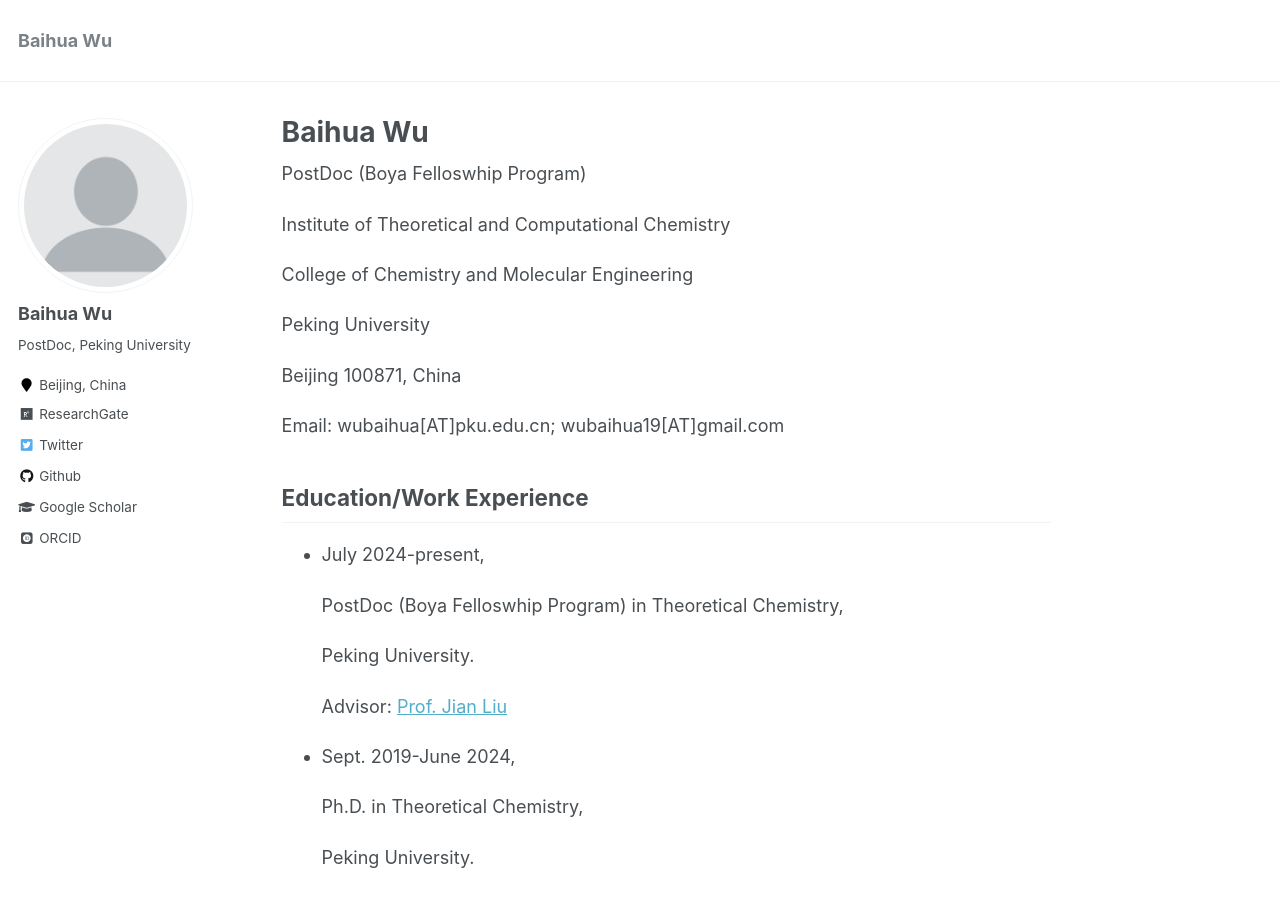
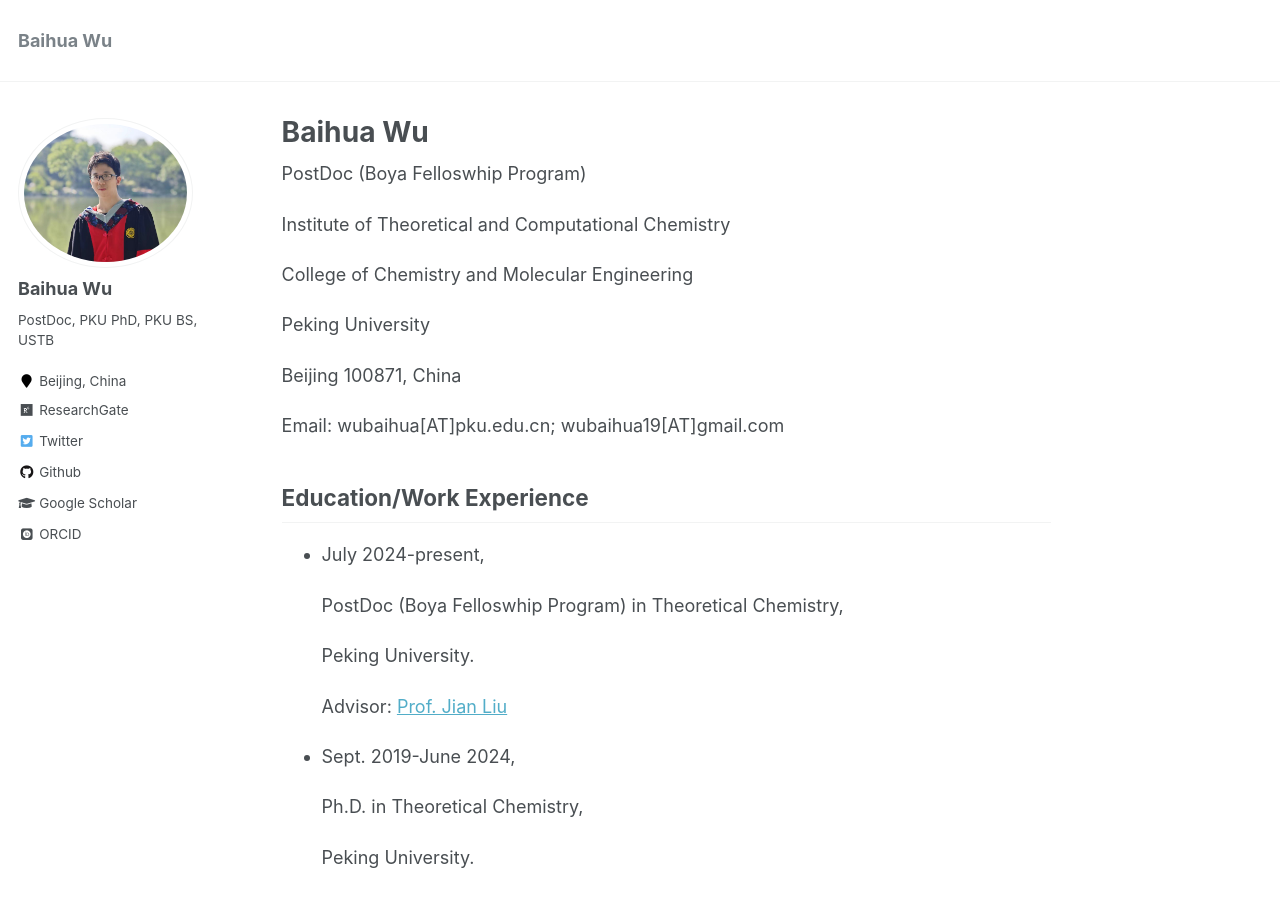
Before and after one commit to wubaihua/wubaihua.github.io, a Jekyll site: the page built from _pages/about.md, in a window 1280 px wide and 900 px high. Built offline with Jekyll 4.4.1, drawn with Linux system fonts in a browser that asks for light colours; some web fonts are replaced.

Commit message:
2024-08-08-8

```diff
--- a/_config.yml
+++ b/_config.yml
@@ -81,8 +81,10 @@ analytics:
 # Site Author
 author:
   name             : "Baihua Wu"
-  avatar           : "profile.png"
-  bio              : "PostDoc, Peking University"
+  avatar           : "wubaihua.jfif"
+  bio              : "PostDoc, PKU
+                      PhD, PKU
+                      BS, USTB"
   location         : "Beijing, China"
   employer         :
   pubmed           :
```
Also changed, not shown: images/wubaihua.jfif (added).
